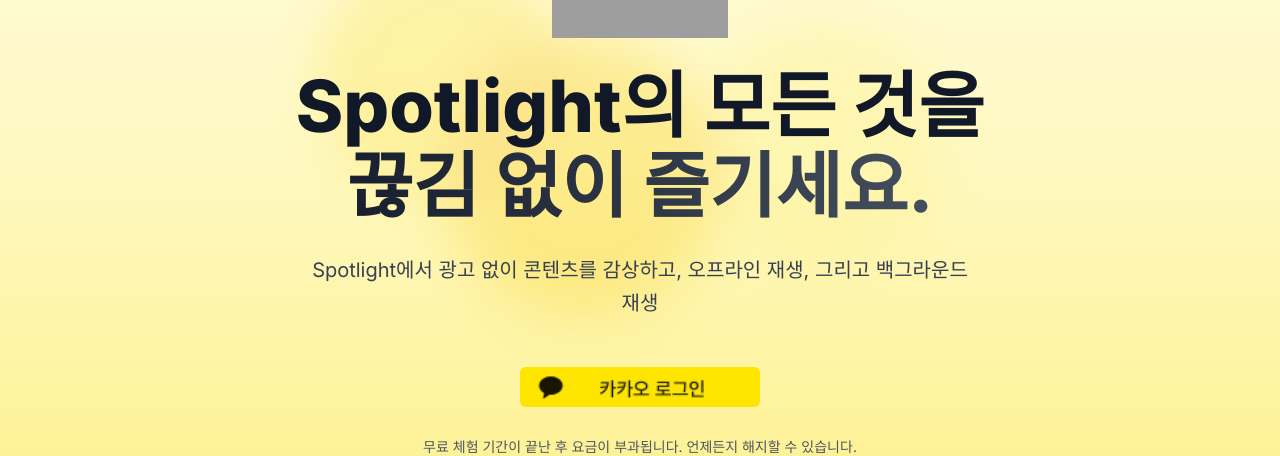
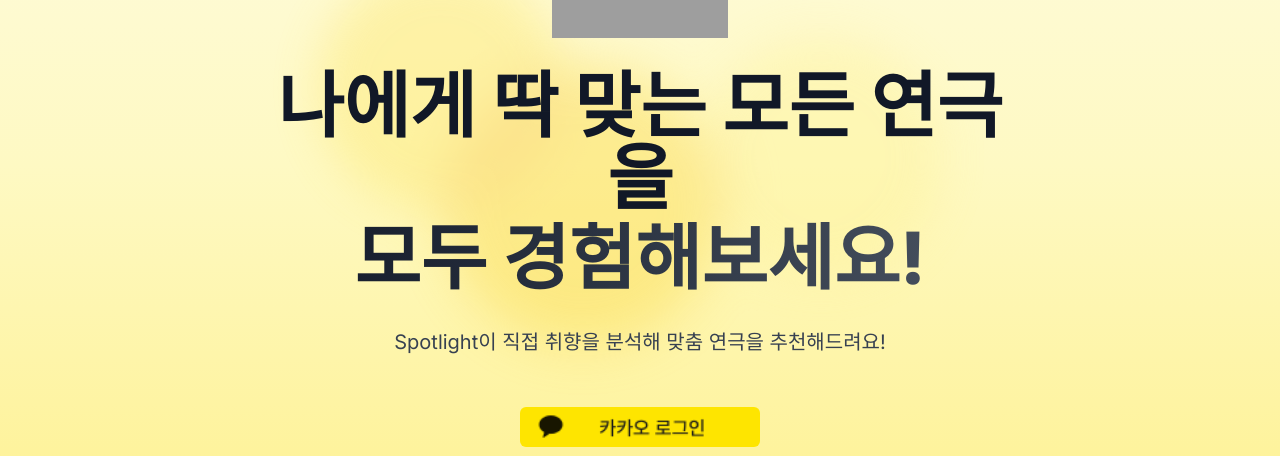
Before and after one commit to PerformanceFinder/spotlight_front, a Next.js app: page / in a window 1280 px wide. Shown: the part 262-718 px from the top of the page. Built offline with nearby package versions, Linux system fonts and the light colour scheme; grey boxes are pictures that could not be loaded.

Commit message:
fix ment

```diff
--- a/app/page.js
+++ b/app/page.js
@@ -25,14 +25,14 @@ export default function Home() {
           </div>
 
           <h1 className="mb-8 text-4xl font-extrabold leading-tight text-gray-900 md:text-6xl lg:text-7xl">
-            <span className="block">Spotlight의 모든 것을</span>
+            <span className="block">나에게 딱 맞는 모든 연극을</span>
             <span className="block mt-2 bg-gradient-to-r from-gray-900 to-gray-600 bg-clip-text text-transparent">
-              끊김 없이 즐기세요.
+              모두 경험해보세요!
             </span>
           </h1>
 
           <p className="mb-12 text-xl text-gray-700 leading-relaxed max-w-2xl mx-auto">
-            Spotlight에서 광고 없이 콘텐츠를 감상하고, 오프라인 재생, 그리고 백그라운드 재생
+            Spotlight이 직접 취향을 분석해 맞춤 연극을 추천해드려요!
           </p>
 
           <div className="space-y-6">
```
